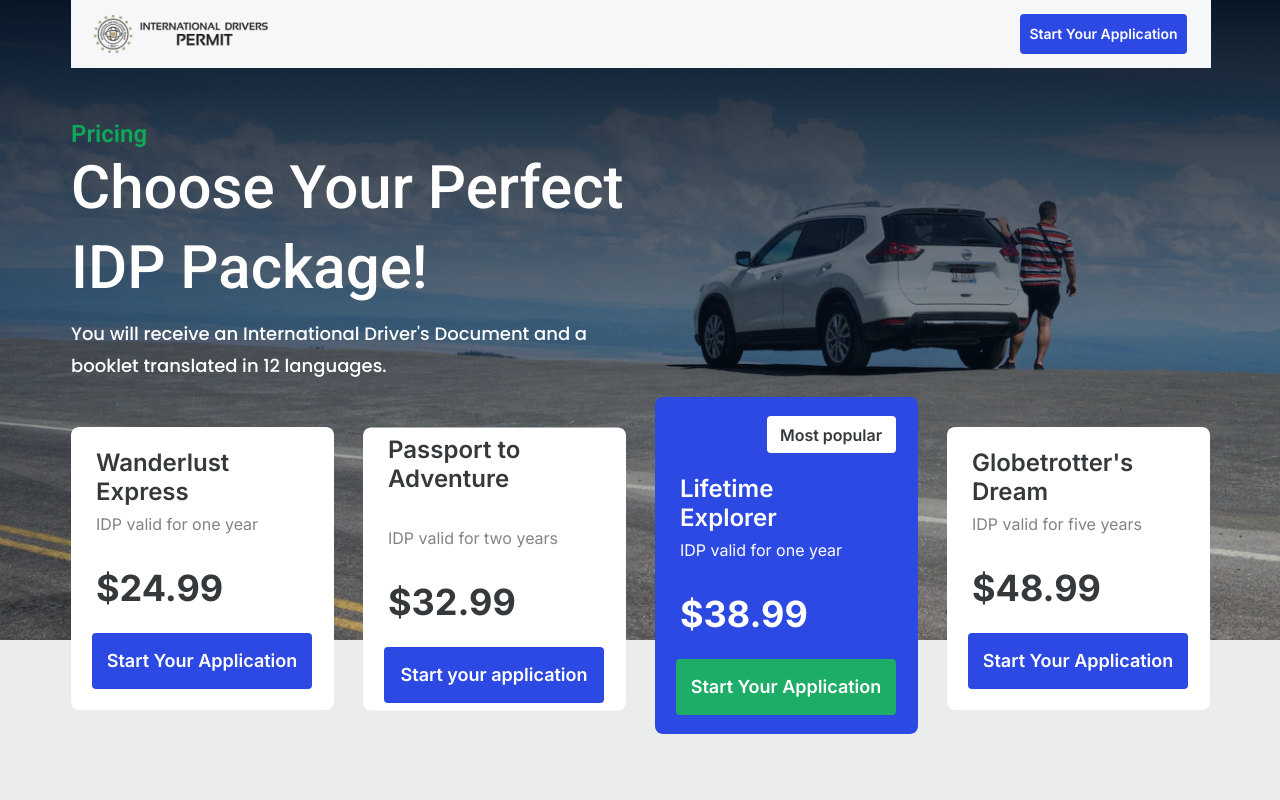
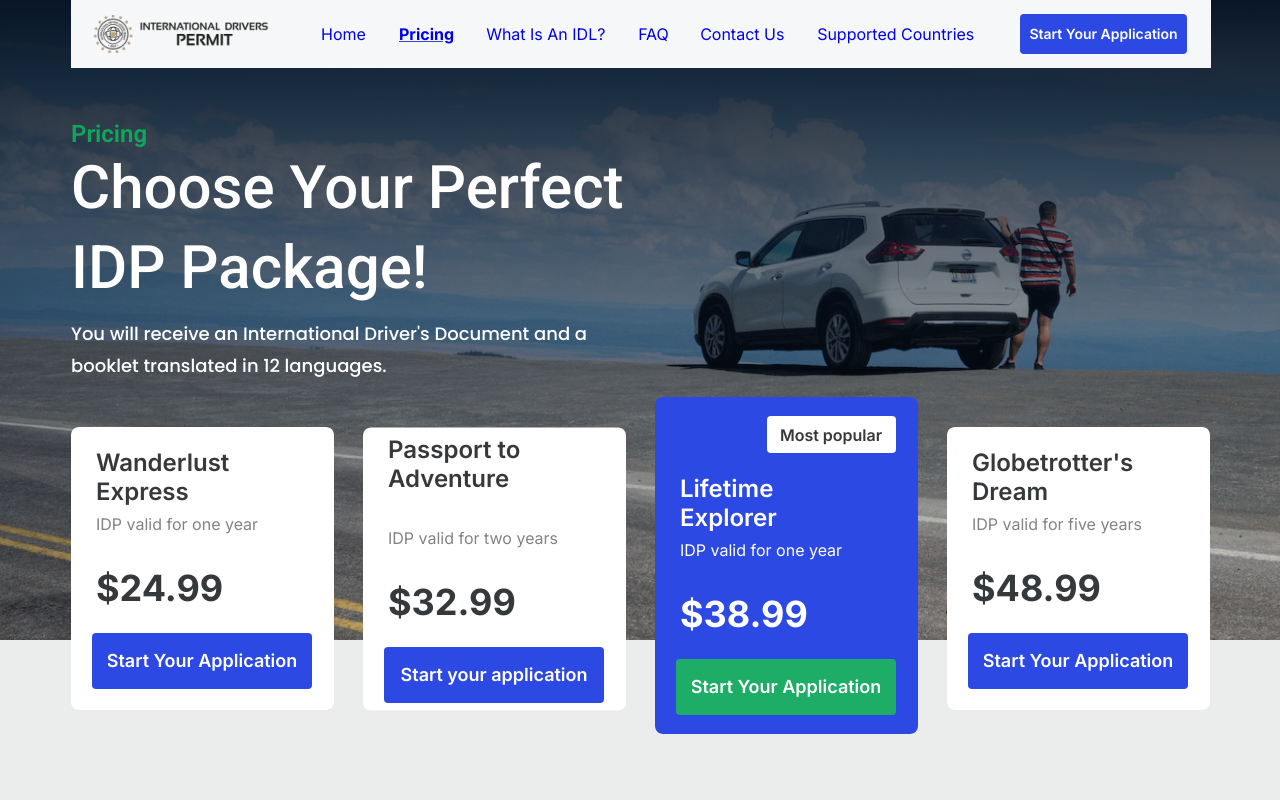
Before and after one commit to davidsati1212/IDLP, a plain HTML site: page pricing.html in a window 1280 px wide. Shown: the top 800 px of the page. Drawn offline with nearby package versions, Linux system fonts and the light colour scheme; a small style sheet from the web is missing.

Commit message:
partial header styles

```diff
--- /dev/null
+++ b/css/header.css
@@ -0,0 +1,117 @@
+
+.header-top {
+  align-items: flex-start;
+  display: flex;
+  gap: 32px;
+  left: 401px;
+  position: absolute;
+  top: 100px;
+  width: fit-content;
+}
+
+.header-menu-home {
+    height: 28px;
+    min-width: 46px;
+    position: relative;
+  }
+
+  .header-home {
+    align-items: flex-start;
+    display: flex;
+    min-width: 46px;
+  }
+
+.content-home {
+  align-items: flex-start;
+  display: flex;
+  height: 28px;
+  width: 46px;
+}
+
+.header-menu-pricing {
+    min-width: 50px;
+  }
+
+  .header-pricing {
+    align-items: flex-start;
+    display: flex;
+    min-width: 50px;
+  }
+
+  .content-pricing {
+    align-items: flex-start;
+    display: flex;
+    height: 28px;
+    overflow: hidden;
+    width: 50px;
+  }
+
+  .header-menu-what {
+    min-width: 120px;
+  }
+
+  .header-what {
+    align-items: flex-start;
+    display: flex;
+    min-width: 120px;
+  }
+
+  .content-what {
+    align-items: flex-start;
+    display: flex;
+    height: 28px;
+    width: 120px;
+  }
+
+  .header-menu-faq {
+    min-width: 30px;
+  }
+
+  .header-faq {
+    align-items: flex-start;
+    display: flex;
+    min-width: 30px;
+  }
+
+  .content-faq {
+    align-items: flex-start;
+    display: flex;
+    height: 28px;
+    overflow: hidden;
+    width: 30px;
+  }
+
+  .header-menu-contact {
+    min-width: 85px;
+  }
+
+  .header-contact {
+    align-items: flex-start;
+    display: flex;
+    min-width: 85px;
+  }
+
+  .content-contact {
+    align-items: flex-start;
+    display: flex;
+    height: 28px;
+    width: 85px;
+  }
+
+  .header-menu-suppor {
+    min-width: 157px;
+  }
+
+ .header-suppor {
+    align-items: flex-start;
+    display: flex;
+    min-width: 157px;
+  }
+
+  .content-suppor {
+    align-items: flex-start;
+    display: flex;
+    height: 28px;
+    overflow: hidden;
+    width: 157px;
+  }
--- a/css/home-propousal-4-1.css
+++ b/css/home-propousal-4-1.css
@@ -999,17 +999,21 @@
   width: fit-content;
 }
 
+
+
 .home-propousal-4-1 .menu {
   height: 28px;
   min-width: 46px;
   position: relative;
 }
 
+
 .home-propousal-4-1 .link-3 {
   align-items: flex-start;
   display: flex;
   min-width: 46px;
 }
+
 
 .home-propousal-4-1 .content-4 {
   align-items: flex-start;
@@ -1028,6 +1032,8 @@
 .home-propousal-4-1 .menu-1 {
   min-width: 50px;
 }
+
+
 
 .home-propousal-4-1 .link-4 {
   align-items: flex-start;
--- a/pricing.html
+++ b/pricing.html
@@ -9,6 +9,7 @@
     <meta name="og:type" content="website" />
     <meta name="twitter:card" content="photo" />
     <link rel="stylesheet" type="text/css" href="css/pricing.css" />
+    <link rel="stylesheet" type="text/css" href="css/header.css" />
     <link rel="stylesheet" type="text/css" href="css/styleguide.css" />
     <link rel="stylesheet" type="text/css" href="css/globals.css" />
   </head>
@@ -184,36 +185,36 @@
                 <div class="label-1 label-4 inter-semi-bold-white-14px">Start Your Application</div>
               </div>
             </div>
-            <div class="link-2">
-              <div class="menu">
-                <div class="link-3">
-                  <div class="content-4"><div class="reservation inter-bold-new-car-16px"><a href="/IDLP/index.html" >Home</a></div></div>
+            <div class="header-top">
+              <div class="header-menu-home menu-6">
+                <div class="header-home">
+                  <div class="content-home"><div class="reservation inter-normal-outer-space-16px"><a href="./index.html" >Home</a></div></div>
                 </div>
               </div>
-              <div class="menu-1 menu-6">
-                <div class="link-4">
-                  <div class="content-5"><div class="offers inter-normal-outer-space-16px"><a href="/IDLP/pricing.html">Pricing</a></div></div>
+              <div class="header-menu-pricing menu-6">
+                <div class="header-pricing">
+                  <div class="content-"><div class="offers inter-bold-new-car-16px"><a href="./pricing.html">Pricing</a></div></div>
                 </div>
               </div>
-              <div class="menu-2 menu-6">
-                <div class="link-5">
-                  <div class="content-6"><div class="location inter-normal-outer-space-16px"><a href="/IDLP/what-is-an-idl.html">What Is An IDL?</a></div></div>
+              <div class="header-menu-what menu-6">
+                <div class="header-what">
+                  <div class="content-what"><div class="location inter-normal-outer-space-16px"><a href="./what-is-an-idl.html">What Is An IDL?</a></div></div>
                 </div>
               </div>
-              <div class="menu-3 menu-6">
-                <div class="link-6">
-                  <div class="content-7"><div class="cars-services inter-normal-outer-space-16px"><a href="/IDLP/faq.html">FAQ</a></div></div>
+              <div class="header-menu-faq menu-6">
+                <div class="header-faq">
+                  <div class="content-faq"><div class="cars-services inter-normal-outer-space-16px"><a href="./faq.html">FAQ</a></div></div>
                 </div>
               </div>
-              <div class="menu-4 menu-6">
-                <div class="link-7">
-                  <div class="content-8"><div class="cars-services-3 inter-normal-outer-space-16px"><a href="/IDLP/contact-us.html">Contact Us</a></div></div>
+              <div class="header-menu-contact menu-6">
+                <div class="header-contact">
+                  <div class="content-contact"><div class="cars-services-3 inter-normal-outer-space-16px"><a href="./contact-us.html">Contact Us</a></div></div>
                 </div>
               </div>
-              <div class="menu-5 menu-6">
-                <div class="link-8">
-                  <div class="content-9">
-                    <div class="cars-services-3 inter-normal-outer-space-16px"><a href="/IDLP/car-rental.html">Supported Countries</a></div>
+              <div class="header-menu-suppor menu-6">
+                <div class="header-suppor">
+                  <div class="content-suppor">
+                    <div class="cars-services-3 inter-normal-outer-space-16px"><a href="./car-rental.html">Supported Countries</a></div>
                   </div>
                 </div>
               </div>
```
Also changed, not shown: faq.html (+21 -20 lines), index.html (+21 -20 lines).
